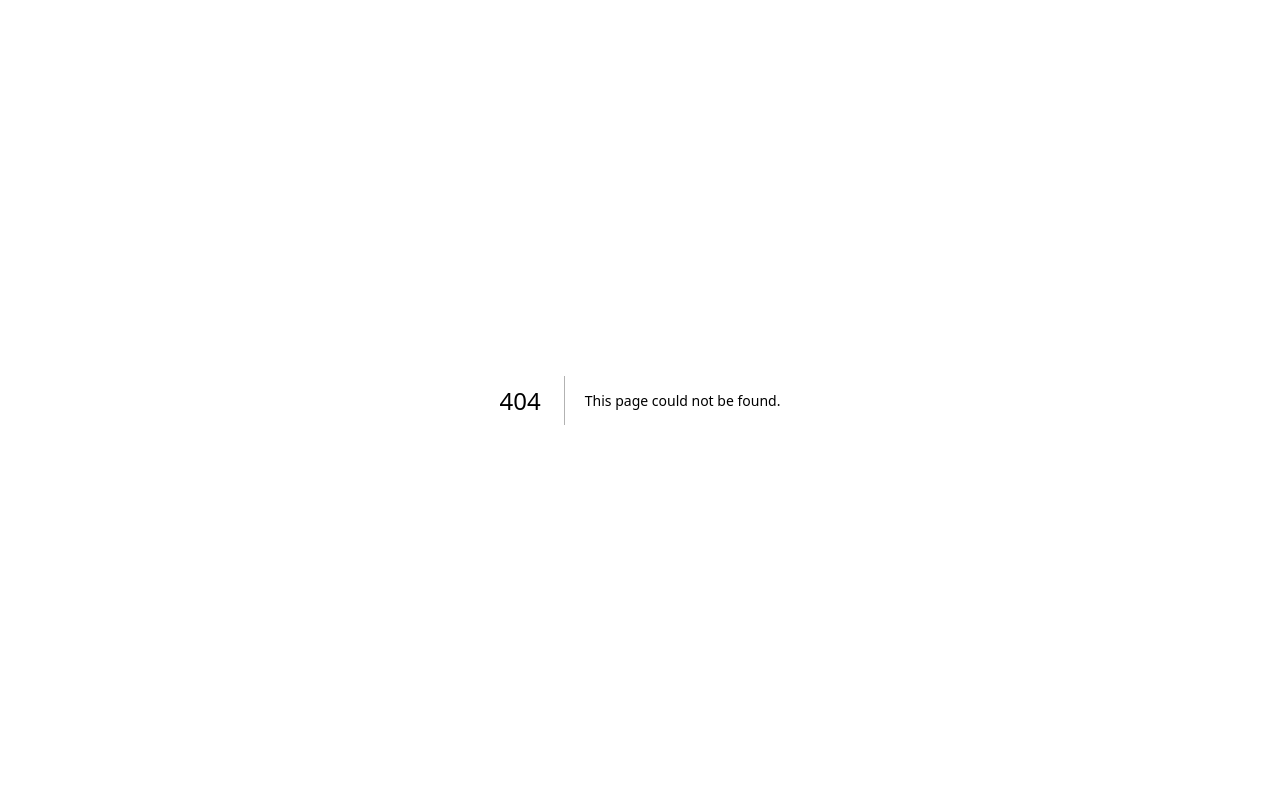
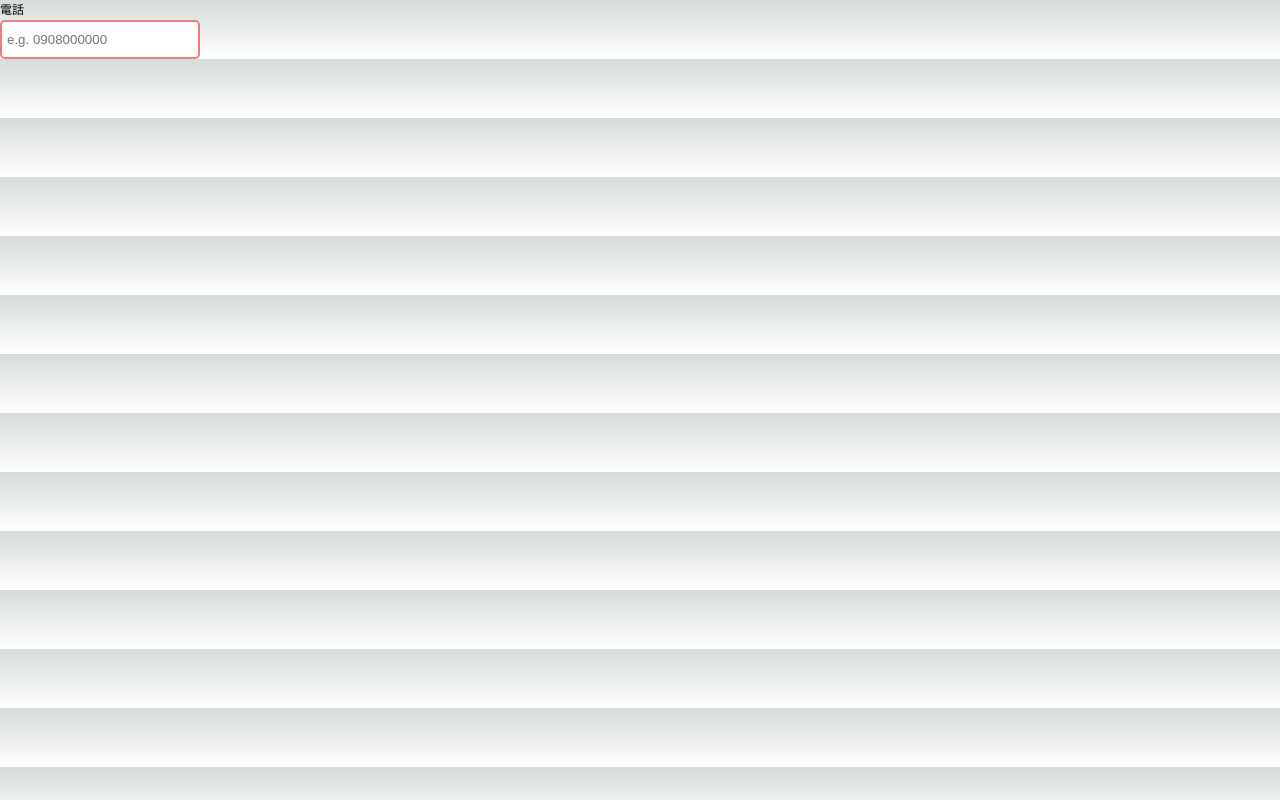
Before and after one commit to yasinitskyi/flight-checker, a Next.js app: page /search in a window 1280 px wide. Before the commit this address had no page. Built offline with nearby package versions, Linux system fonts and the light colour scheme.

Commit message:
feat: Search page for "search" route

```diff
--- /dev/null
+++ b/src/app/search/page.tsx
@@ -0,0 +1,11 @@
+"use client"
+
+import { PhoneInput } from "@/components/Input";
+
+export default function Search() {
+  return (
+    <>
+        <PhoneInput isError={false} onChange={() => {}} />
+    </>
+  );
+}
```
